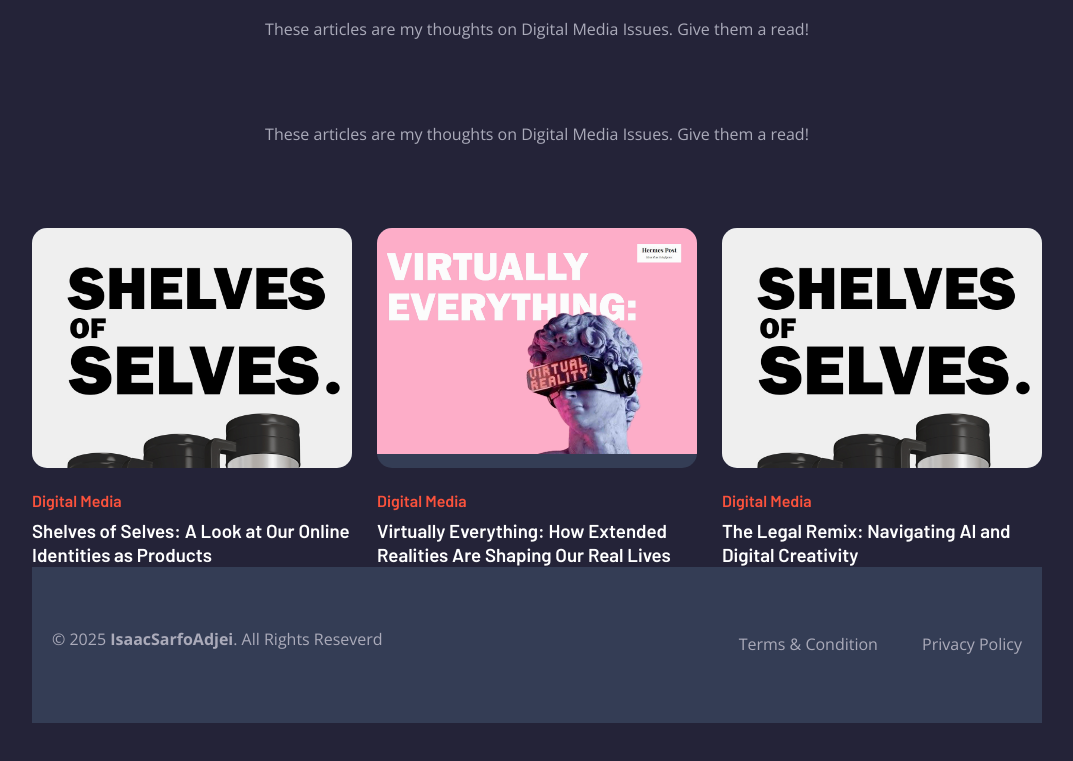
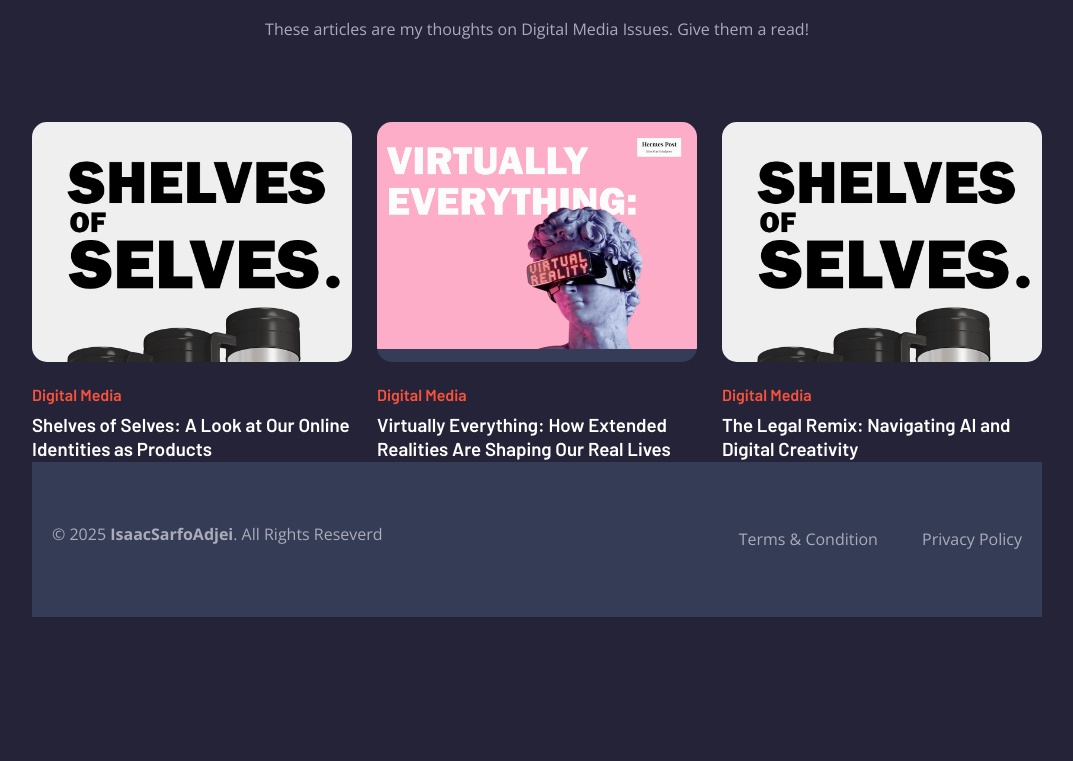
Before and after one commit to adjeisarfoike-glitch/adjeisarfoike-glitch.io, a plain HTML site: page index.html in a window 1280 px wide. Shown: the part 4663-5424 px from the top of the page, without its empty margins (103-1176 px from the left). Drawn offline with nearby package versions, Linux system fonts and the light colour scheme.

Commit message:
Update index.html
updated text

```diff
--- a/index.html
+++ b/index.html
@@ -433,9 +433,6 @@
             These articles are my thoughts on Digital Media Issues. Give them a read!
           </p>
 
-       <p class="section-text">
-  These articles are my thoughts on Digital Media Issues. Give them a read!
-</p>
 
 <ul class="blog-list">
 
```
